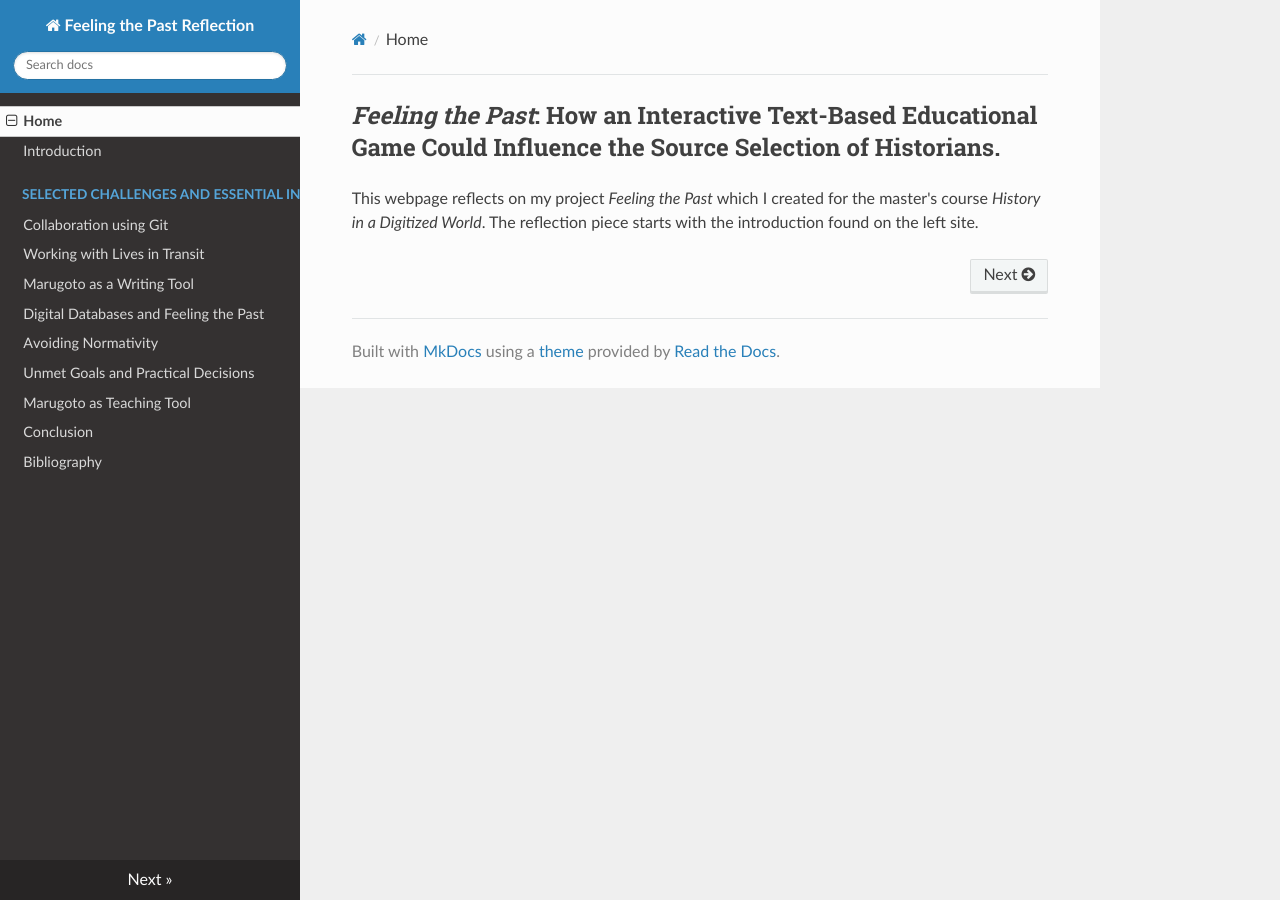
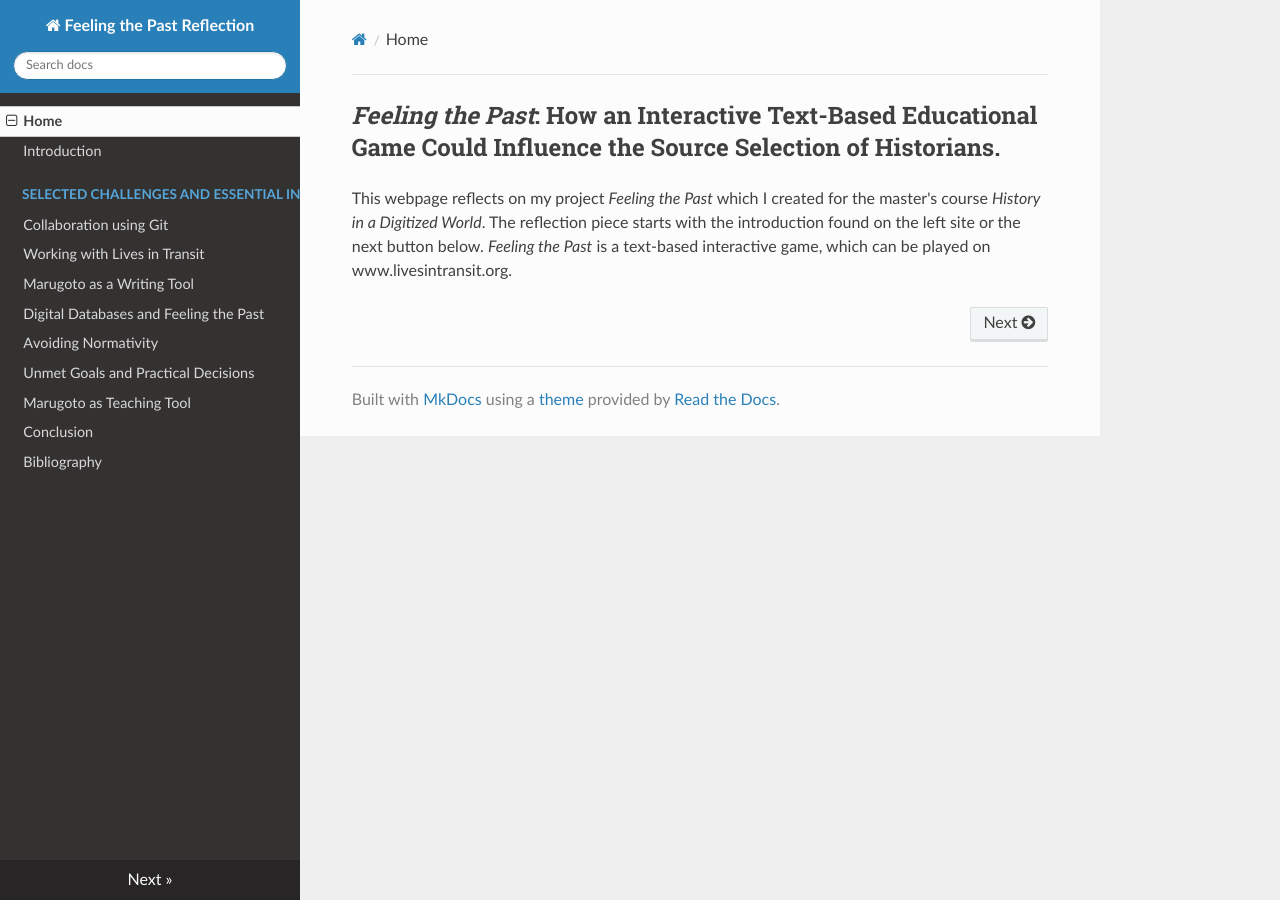
Before and after one commit to henokemp/university-work, an MkDocs documentation site: the page built from docs/index.md, in a window 1280 px wide. Built offline with MkDocs 1.6.1, drawn with Linux system fonts in a browser that asks for light colours; nearby versions of some CDN libraries.

Commit message:
fixed index page

```diff
--- a/docs/index.md
+++ b/docs/index.md
@@ -1,3 +1,3 @@
 ## ***Feeling the Past***: How an Interactive Text-Based Educational Game Could Influence the Source Selection of Historians.
 
-This webpage reflects on my project *Feeling the Past* which I created for the master's course *History in a Digitized World*. The reflection piece starts with the introduction found on the left site.
+This webpage reflects on my project *Feeling the Past* which I created for the master's course *History in a Digitized World*. The reflection piece starts with the introduction found on the left site or the next button below. *Feeling the Past* is a text-based interactive game, which can be played on www.livesintransit.org.
```
